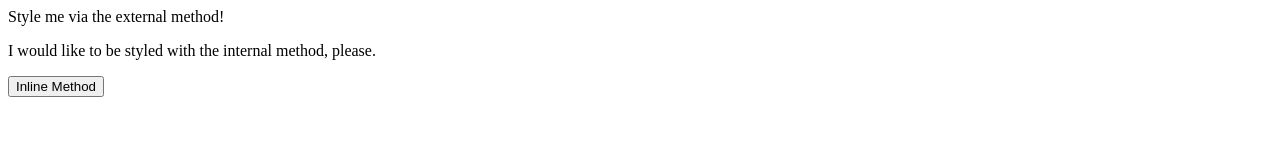
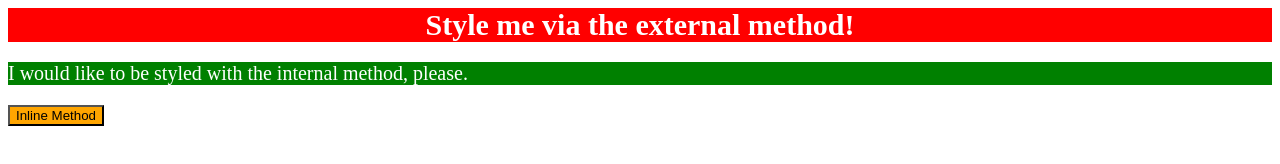
Before and after one commit to rkan0/theodinproject, a plain HTML site: page css-exercises-detached/foundations/intro-to-css/01-css-methods/index.html in a window 1280 px wide. Drawn offline with Linux system fonts and the light colour scheme.

Commit message:
done intro 01

```diff
--- a/css-exercises-detached/foundations/intro-to-css/01-css-methods/index.html
+++ b/css-exercises-detached/foundations/intro-to-css/01-css-methods/index.html
@@ -4,11 +4,19 @@
     <meta charset="UTF-8">
     <meta http-equiv="X-UA-Compatible" content="IE=edge">
     <meta name="viewport" content="width=device-width, initial-scale=1.0">
+    <link rel="stylesheet" href="style.css">
+    <style>
+      p {
+        background-color: green;
+        color:white;
+        font-size: 20px;
+      }
+    </style>
     <title>Methods for Adding CSS</title>
   </head>
   <body>
     <div>Style me via the external method!</div>
     <p>I would like to be styled with the internal method, please.</p>
-    <button>Inline Method</button>
+    <button style="color: black; background-color: orange;">Inline Method</button>
   </body>
 </html>
--- /dev/null
+++ b/css-exercises-detached/foundations/intro-to-css/01-css-methods/style.css
@@ -0,0 +1,8 @@
+div{
+    background-color: red;
+    color: white;
+    text-align: center;
+    font-family: 'Times New Roman', Times, serif;
+    font-size: 30px;
+    font-weight: bold;
+}
```
